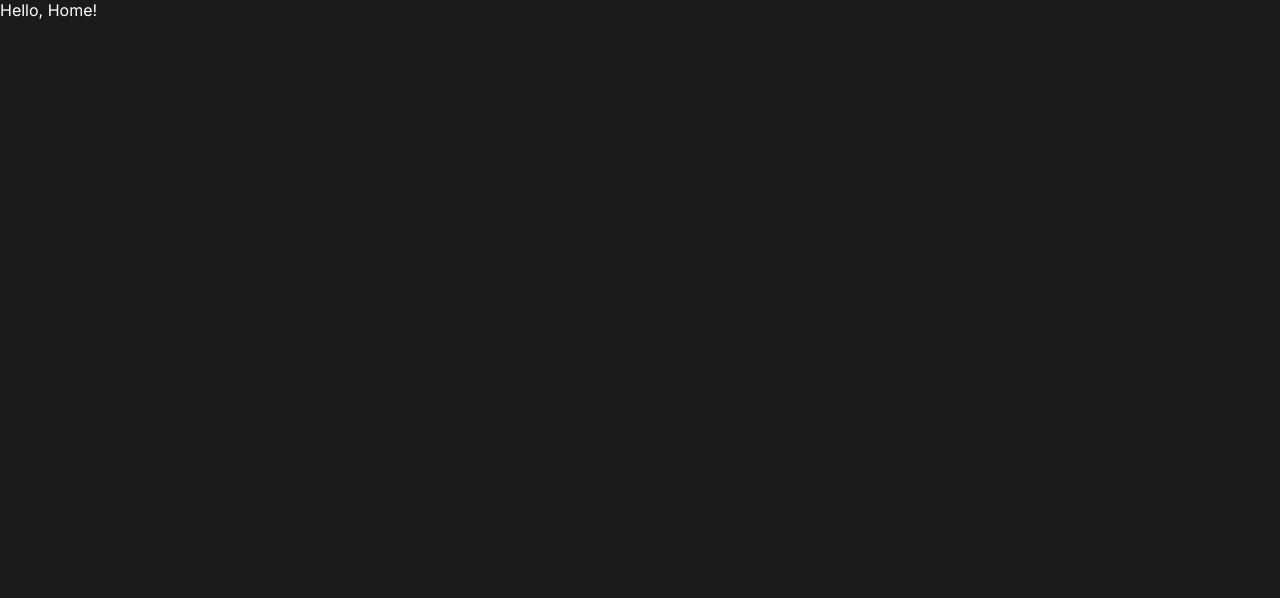
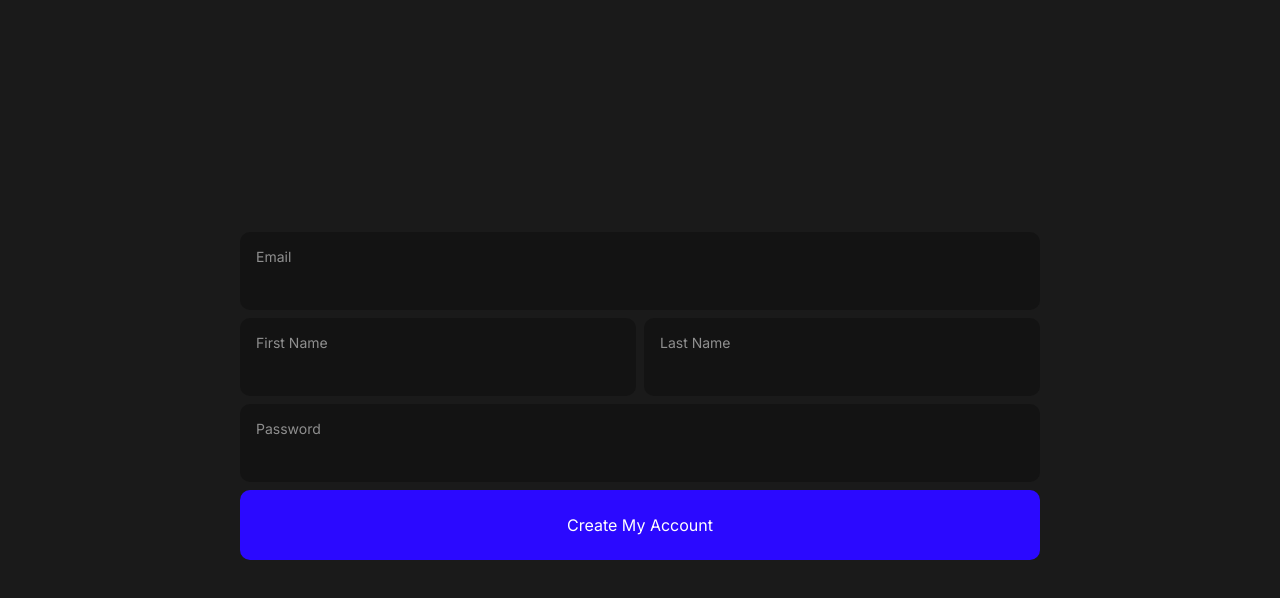
Before and after one commit to daniellovecode/chat-platform-frontend, a React (Create React App) app: page / in a window 1280 px wide. Shown: the top 598 px of the page. Built offline with nearby package versions, Linux system fonts and the light colour scheme.

Commit message:
Create RegisterPage & RegisterForm Component

```diff
--- a/package.json
+++ b/package.json
@@ -14,6 +14,8 @@
     "react-dom": "^18.2.0",
     "react-router-dom": "6",
     "react-scripts": "5.0.1",
+    "sass": "^1.54.5",
+    "styled-components": "^5.3.5",
     "typescript": "^4.4.2",
     "web-vitals": "^2.1.0"
   },
@@ -40,5 +42,8 @@
       "last 1 firefox version",
       "last 1 safari version"
     ]
+  },
+  "devDependencies": {
+    "@types/styled-components": "^5.1.26"
   }
 }
--- a/src/App.tsx
+++ b/src/App.tsx
@@ -1,11 +1,12 @@
 import React from 'react';
 import { Outlet, Route, Routes } from 'react-router-dom';
+import { AuthenticationPage } from './pages/RegisterPage';
 
 function App() {
   return (
     <>
       <Routes>
-        <Route path="/" element={<div>Hello, Home!</div>}></Route>
+        <Route path="/" element={<AuthenticationPage />}></Route>
         <Route
           path="conversations"
           element={
--- /dev/null
+++ b/src/components/forms/RegisterForm.tsx
@@ -0,0 +1,33 @@
+import {
+  Button,
+  InputContainer,
+  InputField,
+  InputLabel,
+} from '../../utils/styles';
+import styles from './index.module.scss';
+
+export const RegisterForm = () => {
+  return (
+    <form className={styles.form}>
+      <InputContainer>
+        <InputLabel htmlFor="email">Email</InputLabel>
+        <InputField type="email" id="email" />
+      </InputContainer>
+      <section className={styles.nameFieldRow}>
+        <InputContainer>
+          <InputLabel htmlFor="firstName">First Name</InputLabel>
+          <InputField type="text" id="firstName" />
+        </InputContainer>
+        <InputContainer>
+          <InputLabel htmlFor="lastName">Last Name</InputLabel>
+          <InputField type="text" id="lastName" />
+        </InputContainer>
+      </section>
+      <InputContainer>
+        <InputLabel htmlFor="password">Password</InputLabel>
+        <InputField type="password" id="password" />
+      </InputContainer>
+      <Button className={styles.button}>Create My Account</Button>
+    </form>
+  );
+};
--- /dev/null
+++ b/src/components/forms/index.module.scss
@@ -0,0 +1,15 @@
+form {
+  width: 800px;
+}
+
+.nameFieldRow {
+  width: 100%;
+  display: flex;
+  justify-content: space-between;
+  margin: 8px 0;
+  gap: 8px;
+}
+
+.button {
+  margin: 8px 0;
+}
--- a/src/index.css
+++ b/src/index.css
@@ -5,8 +5,13 @@ body {
 }
 
 body,
+html,
+#root {
+  height: 100%;
+}
+
+body,
 html {
-  height: 100%;
   background-color: #1a1a1a;
   font-family: 'Inter';
   color: #fff;
--- /dev/null
+++ b/src/pages/RegisterPage.tsx
@@ -0,0 +1,10 @@
+import { RegisterForm } from '../components/forms/RegisterForm';
+import { Page } from '../utils/styles';
+
+export const AuthenticationPage = () => {
+  return (
+    <Page>
+      <RegisterForm />
+    </Page>
+  );
+};
--- /dev/null
+++ b/src/utils/styles/index.tsx
@@ -0,0 +1,49 @@
+import styled from 'styled-components';
+
+export const InputField = styled.input`
+  font-family: 'Inter';
+  outline: none;
+  border: none;
+  background-color: inherit;
+  color: #fff;
+  font-size: 18px;
+  width: 100%;
+  box-sizing: border-box;
+  padding: 0;
+  margin: 4px 0;
+`;
+
+export const InputContainer = styled.div`
+  background-color: #131313;
+  padding: 12px 16px;
+  border-radius: 10px;
+  width: 100%;
+  box-sizing: border-box;
+`;
+
+export const InputLabel = styled.label`
+  display: block;
+  color: #8f8f8f;
+  font-size: 14px;
+  margin: 4px 0;
+`;
+
+export const Button = styled.button`
+  width: 100%;
+  outline: none;
+  border: none;
+  font-family: 'Inter';
+  font-size: 16px;
+  background-color: #2b09ff;
+  color: #fff;
+  border-radius: 10px;
+  padding: 25px 0;
+`;
+
+export const Page = styled.div`
+  background-color: #1a1a1a;
+  height: 100%;
+  display: flex;
+  justify-content: center;
+  align-items: center;
+`;
```
Also changed, not shown: 1 other file (tests, documents, lock files or other folders).
